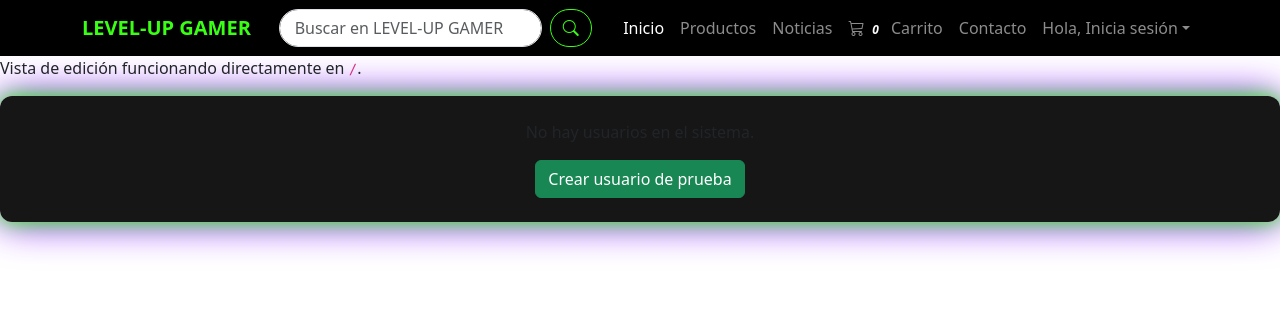
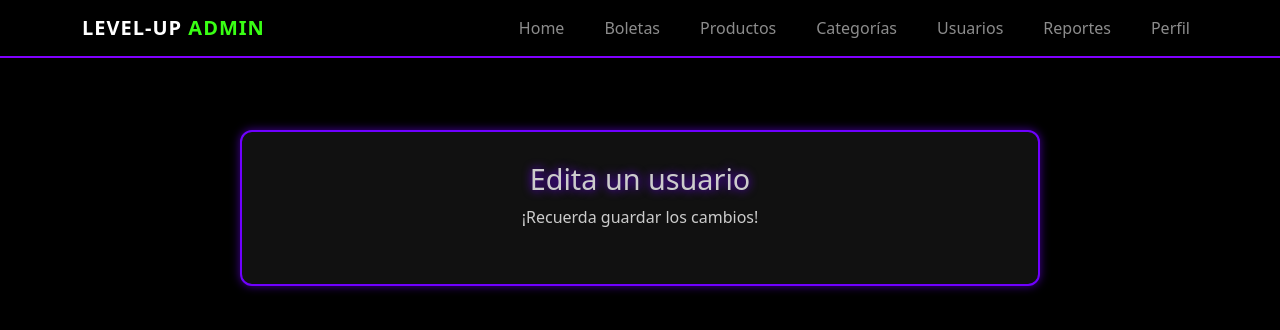
Before and after one commit to RafaelRiosFredes/LevelUpReact, a React (Vite) app in the folder levelup-project/: page / in a window 1280 px wide. Shown: the top 330 px of the page. Built offline with nearby package versions, Linux system fonts and the light colour scheme.

Commit message:
Mejoras en EditarUsuarioAdmin

```diff
--- a/levelup-project/src/App.tsx
+++ b/levelup-project/src/App.tsx
@@ -10,7 +10,7 @@ const App = () => {
   return (
     <BrowserRouter>
       <Routes>
-        {/* Única página disponible */}
+
         <Route path="/" element={<EditarUsuarioAdmin />} />
       </Routes>
     </BrowserRouter>
--- a/levelup-project/src/assets/styles.css
+++ b/levelup-project/src/assets/styles.css
@@ -8,125 +8,165 @@ body {
   padding: 0;
 }
 
-/* ===== FORMULARIO DE EDICIÓN ===== */
-
-.table-container form,
-.table-container .row {
+/* ======== ESTILO GENERAL ======== */
+body {
+  background-color: #000;
   color: #fff;
+  font-family: "Segoe UI", Tahoma, Geneva, Verdana, sans-serif;
+  margin: 0;
+  padding: 0;
 }
 
-.form-label {
-  color: #39ff14 !important;
-  font-weight: 500;
-  text-shadow: 0 0 8px #39ff14;
+/* ======== SECCIÓN PRINCIPAL ======== */
+.admin-dashboard {
+  background-color: #000;
+  min-height: 100vh;
+  padding-top: 90px;
+  display: flex;
+  flex-direction: column;
+  align-items: center;
 }
 
-.form-control {
-  background-color: rgba(20, 20, 20, 0.9);
-  border: 1px solid #8000ff;
-  color: #fff;
-  border-radius: 8px;
-  transition: all 0.3s ease;
+/* ======== CONTENIDO INTERIOR ======== */
+.admin-content {
+  width: 100%;
+  max-width: 800px;
+  background-color: #111;
+  border: 2px solid #6f00ff;
+  border-radius: 12px;
+  box-shadow: 0 0 10px rgba(111, 0, 255, 0.6);
+  padding: 30px;
+  margin-top: 40px;
 }
 
-.form-control:focus {
-  border-color: #39ff14;
-  box-shadow: 0 0 12px #39ff14;
-  background-color: rgba(25, 25, 25, 1);
-  color: #fff;
+/* ======== ENCABEZADO ======== */
+.admin-header {
+  text-align: center;
+  margin-bottom: 25px;
 }
 
-.form-control::placeholder {
-  color: #bbb;
+.admin-header h1 {
+  color: #ccc;
+  font-size: 1.8rem;
+  text-shadow: 0 0 10px #6f00ff;
 }
 
-/* ===== BOTONES ===== */
+.admin-header p {
+  color: #ccc;
+  font-size: 1rem;
+}
+
+/* ======== FORMULARIO ======== */
+.edit-form {
+  display: flex;
+  flex-direction: column;
+  gap: 18px;
+}
+
+.form-group {
+  display: flex;
+  flex-direction: column;
+}
+
+.form-group label {
+  color: #39ff14;
+  font-weight: bold;
+  margin-bottom: 6px;
+}
+
+.edit-form input {
+  background-color: #1a1a1a;
+  border: 1px solid #6f00ff;
+  border-radius: 6px;
+  color: white;
+  padding: 10px;
+  font-size: 1rem;
+}
+
+.edit-form input:focus {
+  outline: none;
+  border-color: #39ff14;
+  box-shadow: 0 0 8px #39ff14;
+}
+
+/* ======== BOTONES ======== */
+.form-actions {
+  display: flex;
+  justify-content: space-between;
+  margin-top: 20px;
+}
 
 .btn {
+  border: none;
   border-radius: 8px;
-  font-weight: 500;
-  transition: all 0.25s ease;
+  padding: 10px 18px;
+  font-weight: bold;
+  cursor: pointer;
+  transition: 0.3s ease;
 }
 
 .btn-success {
   background-color: #39ff14;
-  border: 1px solid #39ff14;
   color: #000;
 }
 
 .btn-success:hover {
-  background-color: #4cff24;
-  box-shadow: 0 0 10px #39ff14;
-}
-
-.btn-danger {
-  background-color: #8000ff;
-  border: 1px solid #8000ff;
-  color: #fff;
-}
-
-.btn-danger:hover {
-  background-color: #a020ff;
-  box-shadow: 0 0 15px #8000ff;
+  background-color: #2ecc71;
 }
 
 .btn-secondary {
-  background-color: #222;
-  border: 1px solid #666;
+  background-color: #6f00ff;
   color: #fff;
 }
 
 .btn-secondary:hover {
-  background-color: #333;
-  box-shadow: 0 0 10px #8000ff;
+  background-color: #5800cc;
 }
 
-/* ===== AJUSTES DE CONTENEDOR ===== */
-.table-container {
-  background-color: rgba(10, 10, 10, 0.95);
-  padding: 30px;
-  border-radius: 12px;
-  box-shadow: 0 0 20px #39ff14, 0 0 40px #8000ff;
+/* ======== MENSAJES ======== */
+.mensaje-exito {
+  margin-top: 20px;
+  text-align: center;
+  color: #39ff14;
+  font-weight: bold;
+  text-shadow: 0 0 10px #39ff14;
 }
 
-.d-flex.gap-2 button i {
-  margin-right: 6px;
+.no-users {
+  text-align: center;
+  color: #bbb;
+  margin-top: 50px;
+  font-size: 1.1rem;
 }
 
-/* ===== FEEDBACK VISUAL ===== */
-.alerta-exito {
-  color: #39ff14;
-  font-weight: bold;
-}
+/* ======== RESPONSIVO ======== */
+@media (max-width: 768px) {
+  .admin-content {
+    width: 90%;
+    padding: 20px;
+  }
 
-.alerta-error {
-  color: #ff4040;
-  font-weight: bold;
+  .btn {
+    width: 48%;
+  }
 }
 
 /* ======== NAVBAR ======== */
-.navbar {
-  padding: 0.8rem 1rem;
+.navbar-admin {
+  background-color: #000;
+  border-bottom: 2px solid #8000ff;
+  padding: 16px 24px;
+  box-shadow: 0 0 15px #39ff14, 0 0 30px #8000ff;
 }
-.navbar-brand {
-  color: #39ff14 !important;
-  font-weight: bold;
-  font-size: 1.3rem;
+.navbar-admin .navbar-brand {
+  cursor: pointer;
+  font-weight: 800;
+  letter-spacing: 1px;
+}
+.navbar-admin .navbar-brand span {
+  color: #39ff14;
 }
 
-.search-bar input {
-  border-radius: 20px;
-  padding: 5px 15px;
-}
-.search-bar button {
-  border-radius: 20px;
-  color: #39ff14;
-  border-color: #39ff14;
-}
-.search-bar button:hover {
-  background-color: #39ff14;
-  color: #000;
-}
 
 /* ======== FOOTER ======== */
 footer {
--- a/levelup-project/src/components/NavBarAdmin.tsx
+++ b/levelup-project/src/components/NavBarAdmin.tsx
@@ -1,87 +1,37 @@
-import { useEffect, useState } from "react";
+import { Navbar, Nav, Container } from "react-bootstrap";
+import { useNavigate } from "react-router-dom";
+import "../assets/styles.css";
 
 export const NavBarAdmin = () => {
-  const [usuario, setUsuario] = useState<string | null>(null);
-
-  useEffect(() => {
-    const u = localStorage.getItem("usuario");
-    setUsuario(u);
-  }, []);
-
-  const cerrarSesion = () => {
-    localStorage.removeItem("usuario");
-    setUsuario(null);
-  };
+  const navigate = useNavigate();
 
   return (
-    <nav className="navbar navbar-expand-lg navbar-dark bg-black fixed-top">
-      <div className="container">
-        {/* LOGO */}
-        <a className="navbar-brand" href="#">LEVEL-UP GAMER</a>
+    <Navbar
+      expand="lg"
+      className="navbar-admin shadow-sm fixed-top"
+      variant="dark"
+    >
+      <Container>
+        <Navbar.Brand
+          onClick={() => navigate("/admin")}
+          className="brand-admin"
+        >
+          LEVEL-UP <span>ADMIN</span>
+        </Navbar.Brand>
 
-        {/* BOTÓN HAMBURGUESA */}
-        <button
-          className="navbar-toggler"
-          type="button"
-          data-bs-toggle="collapse"
-          data-bs-target="#navbarNav"
-          aria-controls="navbarNav"
-          aria-expanded="false"
-          aria-label="Toggle navigation"
-        >
-          <span className="navbar-toggler-icon"></span>
-        </button>
-
-        {/* MENÚ */}
-        <div className="collapse navbar-collapse" id="navbarNav">
-          <form className="d-flex mx-auto search-bar">
-            <input
-              className="form-control me-2"
-              type="search"
-              placeholder="Buscar en LEVEL-UP GAMER"
-            />
-            <button className="btn btn-outline-success" type="submit">
-              <i className="bi bi-search"></i>
-            </button>
-          </form>
-
-          <ul className="navbar-nav ms-auto align-items-center">
-            <li className="nav-item"><a className="nav-link active" href="#">Inicio</a></li>
-            <li className="nav-item"><a className="nav-link" href="#">Productos</a></li>
-            <li className="nav-item"><a className="nav-link" href="#">Noticias</a></li>
-            <li className="nav-item">
-              <a className="nav-link nav-link-carrito" href="#">
-                <i className="bi bi-cart3">
-                  <span className="badge cantidad-carrito">0</span>
-                </i> Carrito
-              </a>
-            </li>
-            <li className="nav-item"><a className="nav-link" href="#">Contacto</a></li>
-            <li className="nav-item dropdown">
-              <a className="nav-link dropdown-toggle" href="#" role="button">
-                {usuario ? `Hola, ${usuario}` : "Hola, Inicia sesión"}
-              </a>
-              <ul className="dropdown-menu dropdown-menu-end bg-dark text-white">
-                {!usuario && (
-                  <>
-                    <li><a className="dropdown-item text-white" href="#">Inicia sesión</a></li>
-                    <li><a className="dropdown-item text-white" href="#">Regístrate</a></li>
-                  </>
-                )}
-                {usuario && (
-                  <li>
-                    <a className="dropdown-item text-white" href="#" onClick={cerrarSesion}>
-                      Cerrar sesión
-                    </a>
-                  </li>
-                )}
-                <li><hr className="dropdown-divider bg-light" /></li>
-                <li><a className="dropdown-item text-white" href="#">Puntos LevelUp</a></li>
-              </ul>
-            </li>
-          </ul>
-        </div>
-      </div>
-    </nav>
+        <Navbar.Toggle aria-controls="navbar-admin-nav" />
+        <Navbar.Collapse id="navbar-admin-nav" className="justify-content-end">
+          <Nav className="align-items-center gap-4">
+            <Nav.Link onClick={() => navigate("/admin/home")}>Home</Nav.Link>
+            <Nav.Link onClick={() => navigate("/admin/boletas")}>Boletas</Nav.Link>
+            <Nav.Link onClick={() => navigate("/admin/productos")}>Productos</Nav.Link>
+            <Nav.Link onClick={() => navigate("/admin/categorias")}>Categorías</Nav.Link>
+            <Nav.Link onClick={() => navigate("/admin/usuarios")}>Usuarios</Nav.Link>
+            <Nav.Link onClick={() => navigate("/admin/reportes")}>Reportes</Nav.Link>
+            <Nav.Link onClick={() => navigate("/admin/perfil")}>Perfil</Nav.Link>
+          </Nav>
+        </Navbar.Collapse>
+      </Container>
+    </Navbar>
   );
 };
--- a/levelup-project/src/main.tsx
+++ b/levelup-project/src/main.tsx
@@ -1,11 +1,9 @@
 import { StrictMode } from "react";
 import { createRoot } from "react-dom/client";
 import App from "./App";
-
-// CSS: importa primero Bootstrap y luego tus estilos para que los puedas sobrescribir
 import "bootstrap/dist/css/bootstrap.min.css";
 import "bootstrap-icons/font/bootstrap-icons.css";
-import "./assets/styles.css";   // <- o "./index.css" si ese es tu archivo
+import "./assets/styles.css";
 
 createRoot(document.getElementById("root")!).render(
   <StrictMode>
--- a/levelup-project/src/pages/EditarUsuarioAdmin.tsx
+++ b/levelup-project/src/pages/EditarUsuarioAdmin.tsx
@@ -1,3 +1,4 @@
+import { useNavigate, useParams } from "react-router-dom";
 import { useEffect, useState } from "react";
 import { NavBarAdmin } from "../components/NavBarAdmin";
 import "../assets/styles.css";
@@ -22,50 +23,31 @@ function guardarUsuarios(arr: Usuario[]) {
 }
 
 export const EditarUsuarioAdmin = () => {
+  const { id } = useParams<{ id: string }>();
+  const navigate = useNavigate();
   const [usuario, setUsuario] = useState<Usuario | null>(null);
+  const [mensaje, setMensaje] = useState<string>("");
 
-  // Como solo estamos en "/", toma el primer usuario disponible
   useEffect(() => {
-    const lista = leerUsuarios();
-    setUsuario(lista[0] ?? null);
-  }, []);
+    const data = JSON.parse(localStorage.getItem("usuarios") || "[]");
+    const user = data.find((u: Usuario) => String(u.id) === String(id));
+    setUsuario(user || null);
+  }, [id]);
 
-  const crearUsuarioDemo = () => {
-    const demo: Usuario = {
-      id: 1,
-      nombre: "Francisca Arancibia",
-      email: "fran@levelup.cl",
-      telefono: "+56912345678",
-      fechaNacimiento: "2001-07-12",
-      region: "Valparaíso",
-      comuna: "Los Andes",
-      descuento: 10,
-    };
-    guardarUsuarios([demo]);
-    setUsuario(demo);
+  const handleChange = (e: React.ChangeEvent<HTMLInputElement>) => {
+    if (usuario) {
+      setUsuario({ ...usuario, [e.target.name]: e.target.value });
+    }
   };
 
-  const handleChange = (campo: keyof Usuario, valor: string | number) => {
+  const handleGuardar = (e: React.FormEvent) => {
+    e.preventDefault();
     if (!usuario) return;
-    setUsuario({ ...usuario, [campo]: valor as any });
-  };
 
-  const handleSave = () => {
-    if (!usuario) return;
-    const lista = leerUsuarios();
-    const i = lista.findIndex(u => u.id === usuario.id);
-    if (i >= 0) lista[i] = usuario; else lista.push(usuario);
-    guardarUsuarios(lista);
-    alert("✅ Usuario actualizado");
-  };
-
-  const handleDelete = () => {
-    if (!usuario) return;
-    if (!confirm(`¿Eliminar a "${usuario.nombre}" (ID ${usuario.id})?`)) return;
-    const lista = leerUsuarios().filter(u => u.id !== usuario.id);
-    guardarUsuarios(lista);
-    setUsuario(lista[0] ?? null);
-    alert("🗑️ Usuario eliminado");
+    const data = JSON.parse(localStorage.getItem("usuarios") || "[]");
+    const actualizados = data.map((u: Usuario) => (u.id === usuario.id ? usuario : u));
+    localStorage.setItem("usuarios", JSON.stringify(actualizados));
+    setMensaje(" Usuario actualizado.");
   };
 
   return (
@@ -74,90 +56,61 @@ export const EditarUsuarioAdmin = () => {
       <section className="admin-dashboard">
         <div className="admin-content">
           <div className="admin-header">
-            <h1>✏️ Editar Usuario</h1>
-            <p>Vista de edición funcionando directamente en <code>/</code>.</p>
+            <h1>Edita un  usuario</h1>
+            <p>¡Recuerda guardar los cambios!</p>
           </div>
 
-          {!usuario ? (
-            <div className="table-container" style={{ padding: 24, textAlign: "center" }}>
-              <p className="no-users">No hay usuarios en el sistema.</p>
-              <button className="btn btn-success" onClick={crearUsuarioDemo}>
-                Crear usuario de prueba
-              </button>
-            </div>
-          ) : (
-            <div className="table-container" style={{ padding: 24 }}>
-              <div className="row g-3">
-                <div className="col-md-6">
-                  <label className="form-label text-light">Nombre</label>
-                  <input
-                    className="form-control"
-                    value={usuario.nombre}
-                    onChange={(e) => handleChange("nombre", e.target.value)}
-                  />
-                </div>
-                <div className="col-md-6">
-                  <label className="form-label text-light">Correo</label>
-                  <input
-                    className="form-control"
-                    value={usuario.email}
-                    onChange={(e) => handleChange("email", e.target.value)}
-                  />
-                </div>
-                <div className="col-md-4">
-                  <label className="form-label text-light">Teléfono</label>
-                  <input
-                    className="form-control"
-                    value={usuario.telefono || ""}
-                    onChange={(e) => handleChange("telefono", e.target.value)}
-                  />
-                </div>
-                <div className="col-md-4">
-                  <label className="form-label text-light">Nacimiento</label>
-                  <input
-                    type="date"
-                    className="form-control"
-                    value={usuario.fechaNacimiento || ""}
-                    onChange={(e) => handleChange("fechaNacimiento", e.target.value)}
-                  />
-                </div>
-                <div className="col-md-4">
-                  <label className="form-label text-light">Descuento (%)</label>
-                  <input
-                    type="number"
-                    className="form-control"
-                    value={usuario.descuento ?? 0}
-                    onChange={(e) => handleChange("descuento", Number(e.target.value))}
-                  />
-                </div>
-                <div className="col-md-6">
-                  <label className="form-label text-light">Región</label>
-                  <input
-                    className="form-control"
-                    value={usuario.region}
-                    onChange={(e) => handleChange("region", e.target.value)}
-                  />
-                </div>
-                <div className="col-md-6">
-                  <label className="form-label text-light">Comuna</label>
-                  <input
-                    className="form-control"
-                    value={usuario.comuna}
-                    onChange={(e) => handleChange("comuna", e.target.value)}
-                  />
-                </div>
+          {usuario && (
+            <form onSubmit={handleGuardar} className="edit-form neon-box">
+              <div className="form-group">
+                <label>Nombre</label>
+                <input type="text" name="nombre" value={usuario.nombre} onChange={handleChange} />
               </div>
 
-              <div className="d-flex gap-2 mt-4">
-                <button className="btn btn-success" onClick={handleSave}>
-                  <i className="bi bi-check2"></i> Guardar cambios
-                </button>
-                <button className="btn btn-danger" onClick={handleDelete}>
-                  <i className="bi bi-trash3"></i> Eliminar usuario
+              <div className="form-group">
+                <label>Correo</label>
+                <input type="email" name="email" value={usuario.email} onChange={handleChange} />
+              </div>
+
+              <div className="form-group">
+                <label>Teléfono</label>
+                <input type="text" name="telefono" value={usuario.telefono} onChange={handleChange} />
+              </div>
+
+              <div className="form-group">
+                <label>Fecha de Nacimiento</label>
+                <input
+                  type="date"
+                  name="fechaNacimiento"
+                  value={usuario.fechaNacimiento}
+                  onChange={handleChange}
+                />
+              </div>
+
+              <div className="form-group">
+                <label>Región</label>
+                <input type="text" name="region" value={usuario.region} onChange={handleChange} />
+              </div>
+
+              <div className="form-group">
+                <label>Comuna</label>
+                <input type="text" name="comuna" value={usuario.comuna} onChange={handleChange} />
+              </div>
+
+              <div className="form-actions">
+                <button type="submit" className="btn btn-success">Guardar cambios</button>
+                <button
+                  type="button"
+                  className="btn btn-secondary"
+                  onClick={() => navigate("/admin/usuarios")}
+                >
+                  Volver
                 </button>
               </div>
-            </div>
+            </form>
           )}
+
+          {mensaje && <p className="mensaje-exito">{mensaje}</p>}
         </div>
       </section>
     </>
```
